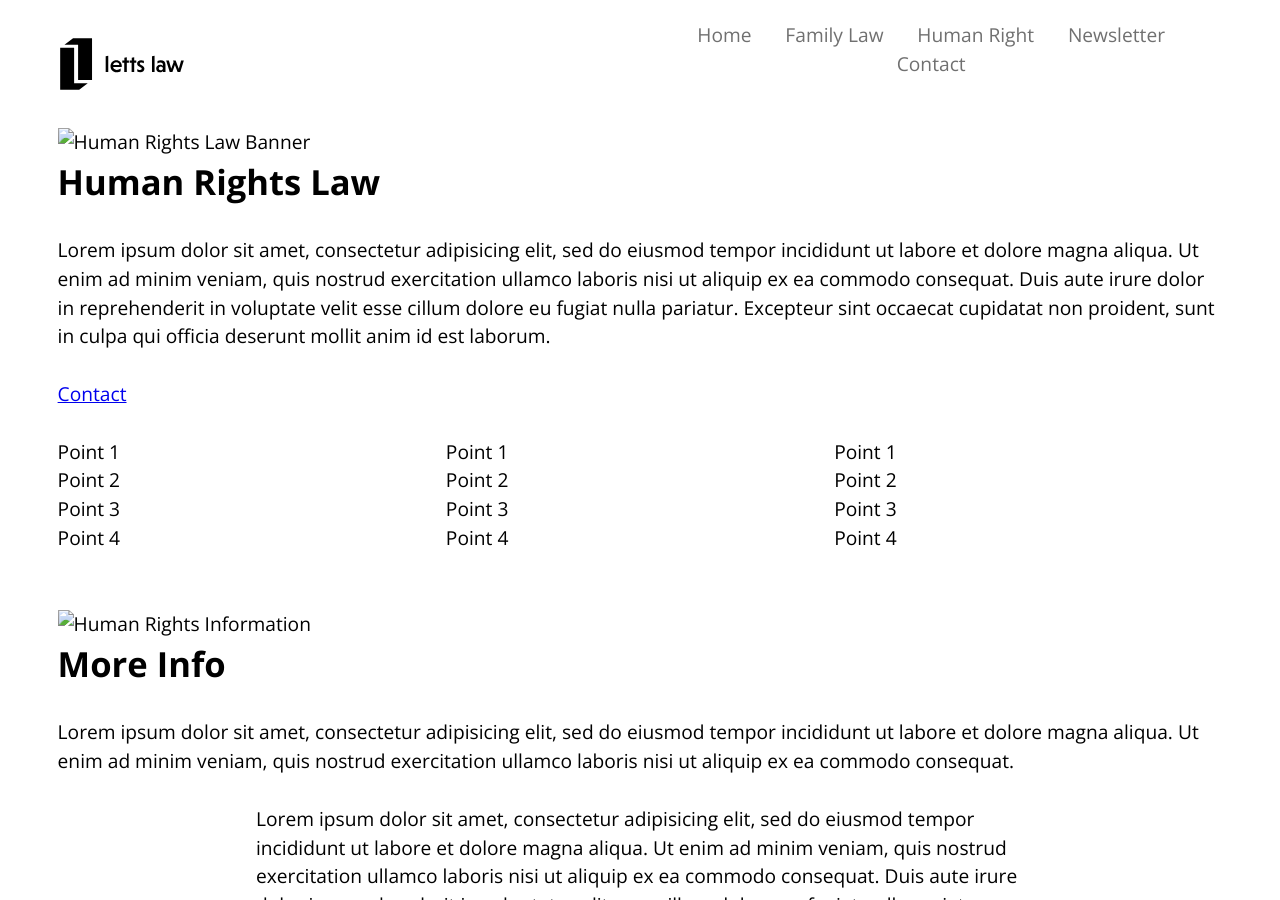
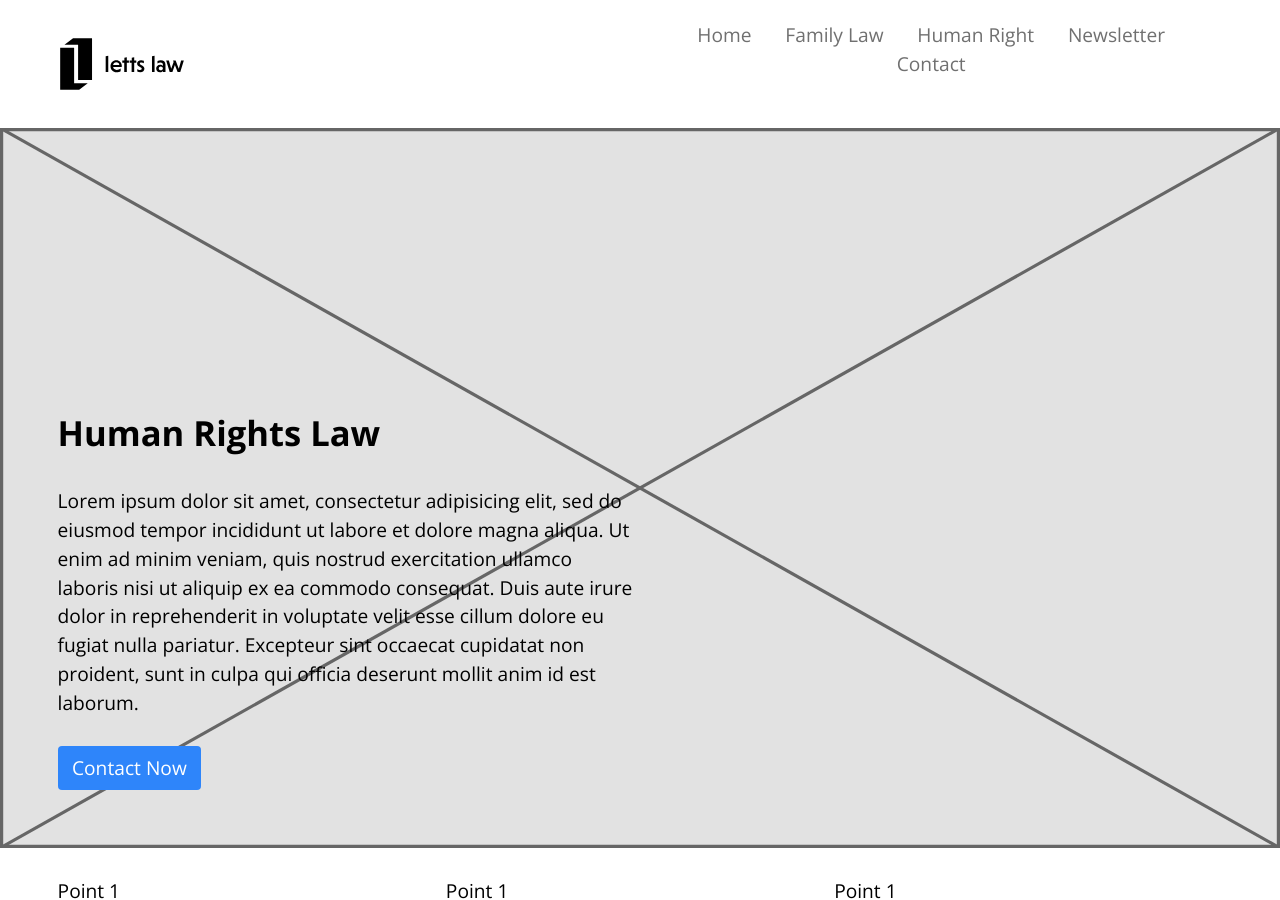
Before and after one commit to Ten-3/letts-law, a Jekyll site: the page built from human-rights.html, in a window 1280 px wide and 900 px high. Built offline with Jekyll 4.4.1, drawn with Linux system fonts in a browser that asks for light colours; Markdown is read by kramdown in place of the engine named in the settings.

Commit message:
Add banner and quote css

```diff
--- a/human-rights.html
+++ b/human-rights.html
@@ -3,11 +3,12 @@ layout: default
 ---
 
   <main>
-    <div class="push gutter-2 human-rights-banner">
-      <img src="" alt="Human Rights Law Banner">
-      <h1>Human Rights Law </h1>
-      <p>Lorem ipsum dolor sit amet, consectetur adipisicing elit, sed do eiusmod tempor incididunt ut labore et dolore magna aliqua. Ut enim ad minim veniam, quis nostrud exercitation ullamco laboris nisi ut aliquip ex ea commodo consequat. Duis aute irure dolor in reprehenderit in voluptate velit esse cillum dolore eu fugiat nulla pariatur. Excepteur sint occaecat cupidatat non proident, sunt in culpa qui officia deserunt mollit anim id est laborum.</p>
-      <a href="btn">Contact</a>
+    <div class="push home-banner embed embed-16by9 relative">
+      <div class="banner-content absolute pin-lb island-2 max-length w-1" alt="Human Rights Law Banner">
+        <h1>Human Rights Law </h1>
+        <p class="banner-info">Lorem ipsum dolor sit amet, consectetur adipisicing elit, sed do eiusmod tempor incididunt ut labore et dolore magna aliqua. Ut enim ad minim veniam, quis nostrud exercitation ullamco laboris nisi ut aliquip ex ea commodo consequat. Duis aute irure dolor in reprehenderit in voluptate velit esse cillum dolore eu fugiat nulla pariatur. Excepteur sint occaecat cupidatat non proident, sunt in culpa qui officia deserunt mollit anim id est laborum.</p>
+        <a class="btn contact-btn text-center" href="{{site.baseurl}}/contact/">Contact Now</a>
+      </div>
     </div>
 
     <div class="push gutter-2 human-rights-steps-section">
@@ -51,9 +52,11 @@ layout: default
       <p>Lorem ipsum dolor sit amet, consectetur adipisicing elit, sed do eiusmod tempor incididunt ut labore et dolore magna aliqua. Ut enim ad minim veniam, quis nostrud exercitation ullamco laboris nisi ut aliquip ex ea commodo consequat.</p>
     </div>
 
-    <div class="wrapper push gutter-2 quote-banner">
-      <p class="gutter-2">Lorem ipsum dolor sit amet, consectetur adipisicing elit, sed do eiusmod tempor incididunt ut labore et dolore magna aliqua. Ut enim ad minim veniam, quis nostrud exercitation ullamco laboris nisi ut aliquip ex ea commodo consequat. Duis aute irure dolor in reprehenderit in voluptate velit esse cillum dolore eu fugiat nulla pariatur. Excepteur sint occaecat cupidatat non proident, sunt in culpa qui officia deserunt mollit anim id est laborum.</p>
-      <p class="text-right">-Bob Ross</p>
+    <div class="wrapper push gutter-2 quote-banner embed embed-3by1 relative">
+      <blockquote class="text-center absolute pin-c gutter-2 w-1 max-length">
+        <p class="italic">Lorem ipsum dolor sit amet, consectetur adipisicing elit, sed do eiusmod tempor incididunt ut labore et dolore magna aliqua. Ut enim ad minim veniam, quis nostrud exercitation ullamco laboris nisi ut aliquip ex ea commodo consequat. Duis aute irure dolor in reprehenderit in voluptate velit esse cillum dolore eu fugiat nulla pariatur. Excepteur sint occaecat cupidatat non proident, sunt in culpa qui officia deserunt mollit anim id est laborum.</p>
+        <cite class="text-right">-Bob Ross</cite>
+      </blockquote>
     </div>
 
   </main>
--- a/index.html
+++ b/index.html
@@ -9,7 +9,6 @@ layout: default
         <p class="banner-info">Lorem ipsum dolor sit amet, consectetur adipisicing elit, sed do eiusmod tempor incididunt ut labore et dolore magna aliqua. Ut enim ad minim veniam, quis nostrud exercitation ullamco laboris nisi ut aliquip ex ea commodo consequat. Duis aute irure dolor in reprehenderit in voluptate velit esse cillum dolore eu fugiat nulla pariatur. Excepteur sint occaecat cupidatat non proident, sunt in culpa qui officia deserunt mollit anim id est laborum.</p>
         <a class="btn contact-btn text-center" href="{{site.baseurl}}/contact/">Contact Now</a>
       </div>
-
     </div>
 
     <div class="push-2 gutter-2 island grid grid-middle family-section">
```
